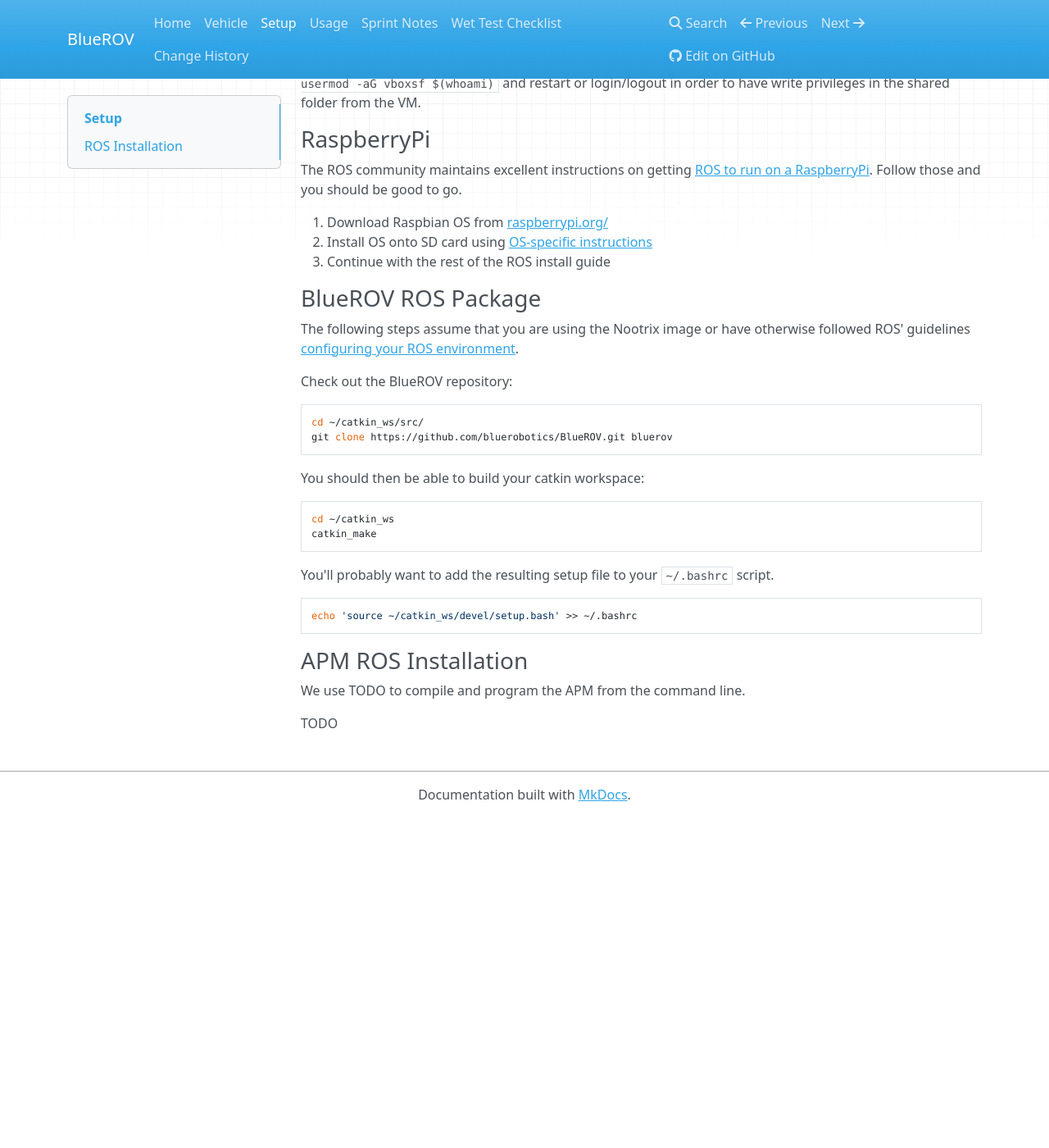
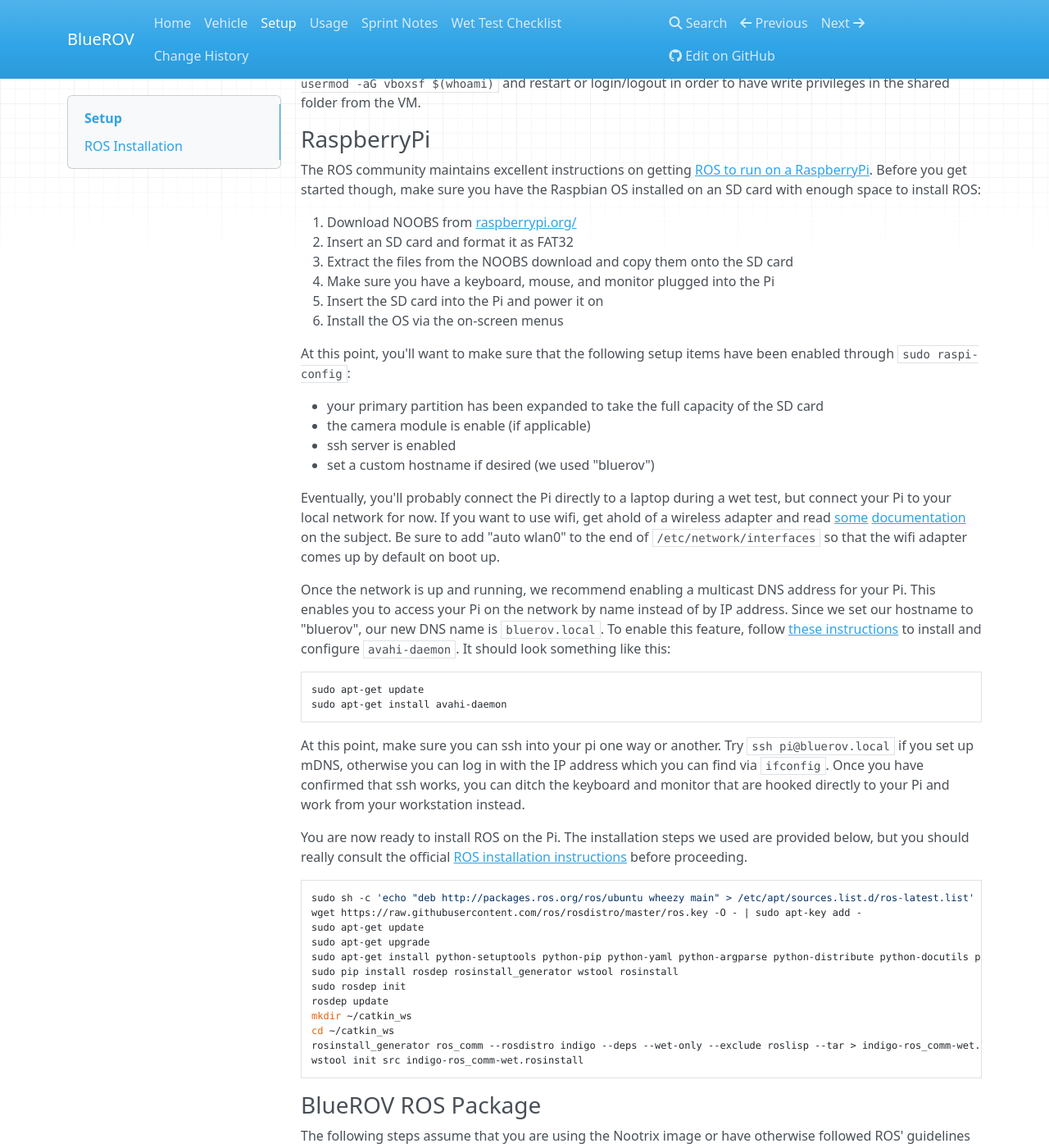
Before and after one commit to bluerobotics/bluerov-ros-pkg, an MkDocs documentation site: the page built from docs/Setup.md, in a window 1280 px wide and 1400 px high, scrolled down 573 px. Shown: the whole window at 82% size. Built offline with MkDocs 1.6.1, drawn with Linux system fonts in a browser that asks for light colours; nearby versions of some CDN libraries; old or Windows-style settings are respelled for this version of MkDocs; before the commit the page ends 1570 px from its top, so only the background shows below that.

Commit message:
Add ROS installation instructions for the Pi

````diff
--- a/docs/Setup.md
+++ b/docs/Setup.md
@@ -19,11 +19,49 @@
 
 ### RaspberryPi
 
-The ROS community maintains excellent instructions on getting [ROS to run on a RaspberryPi](http://wiki.ros.org/ROSberryPi/Installing%20ROS%20Indigo%20on%20Raspberry%20Pi). Follow those and you should be good to go.
+The ROS community maintains excellent instructions on getting [ROS to run on a RaspberryPi](http://wiki.ros.org/ROSberryPi/Installing%20ROS%20Indigo%20on%20Raspberry%20Pi). Before you get started though, make sure you have the Raspbian OS installed on an SD card with enough space to install ROS:
 
-1. Download Raspbian OS from [raspberrypi.org/](https://www.raspberrypi.org/downloads/)
-1. Install OS onto SD card using [OS-specific instructions](https://www.raspberrypi.org/documentation/installation/installing-images/README.md)
-1. Continue with the rest of the ROS install guide
+1. Download NOOBS from [raspberrypi.org/](https://www.raspberrypi.org/downloads/)
+1. Insert an SD card and format it as FAT32
+1. Extract the files from the NOOBS download and copy them onto the SD card
+1. Make sure you have a keyboard, mouse, and monitor plugged into the Pi
+1. Insert the SD card into the Pi and power it on
+1. Install the OS via the on-screen menus
+
+At this point, you'll want to make sure that the following setup items have been enabled through `sudo raspi-config`:
+
+* your primary partition has been expanded to take the full capacity of the SD card
+* the camera module is enable (if applicable)
+* ssh server is enabled
+* set a custom hostname if desired (we used "bluerov")
+
+Eventually, you'll probably connect the Pi directly to a laptop during a wet test, but connect your Pi to your local network for now. If you want to use wifi, get ahold of a wireless adapter and read [some](https://www.raspberrypi.org/documentation/configuration/wireless/wireless-cli.md) [documentation](https://kerneldriver.wordpress.com/2012/10/21/configuring-wpa2-using-wpa_supplicant-on-the-raspberry-pi/) on the subject. Be sure to add "auto wlan0" to the end of `/etc/network/interfaces` so that the wifi adapter comes up by default on boot up.
+
+Once the network is up and running, we recommend enabling a multicast DNS address for your Pi. This enables you to access your Pi on the network by name instead of by IP address. Since we set our hostname to "bluerov", our new DNS name is `bluerov.local`. To enable this feature, follow [these instructions](http://elinux.org/RPi_Advanced_Setup) to install and configure `avahi-daemon`. It should look something like this:
+
+```bash
+sudo apt-get update
+sudo apt-get install avahi-daemon
+```
+
+At this point, make sure you can ssh into your pi one way or another. Try `ssh pi@bluerov.local` if you set up mDNS, otherwise you can log in with the IP address which you can find via `ifconfig`. Once you have confirmed that ssh works, you can ditch the keyboard and monitor that are hooked directly to your Pi and work from your workstation instead.
+
+You are now ready to install ROS on the Pi. The installation steps we used are provided below, but you should really consult the official [ROS installation instructions](http://wiki.ros.org/ROSberryPi/Installing%20ROS%20Indigo%20on%20Raspberry%20Pi) before proceeding.
+
+```bash
+sudo sh -c 'echo "deb http://packages.ros.org/ros/ubuntu wheezy main" > /etc/apt/sources.list.d/ros-latest.list'
+wget https://raw.githubusercontent.com/ros/rosdistro/master/ros.key -O - | sudo apt-key add -
+sudo apt-get update
+sudo apt-get upgrade
+sudo apt-get install python-setuptools python-pip python-yaml python-argparse python-distribute python-docutils python-dateutil python-setuptools python-six
+sudo pip install rosdep rosinstall_generator wstool rosinstall
+sudo rosdep init
+rosdep update
+mkdir ~/catkin_ws
+cd ~/catkin_ws
+rosinstall_generator ros_comm --rosdistro indigo --deps --wet-only --exclude roslisp --tar > indigo-ros_comm-wet.rosinstall
+wstool init src indigo-ros_comm-wet.rosinstall
+```
 
 ### BlueROV ROS Package
 
````
Also changed, not shown: docs/index.md (+1 -1 lines).
